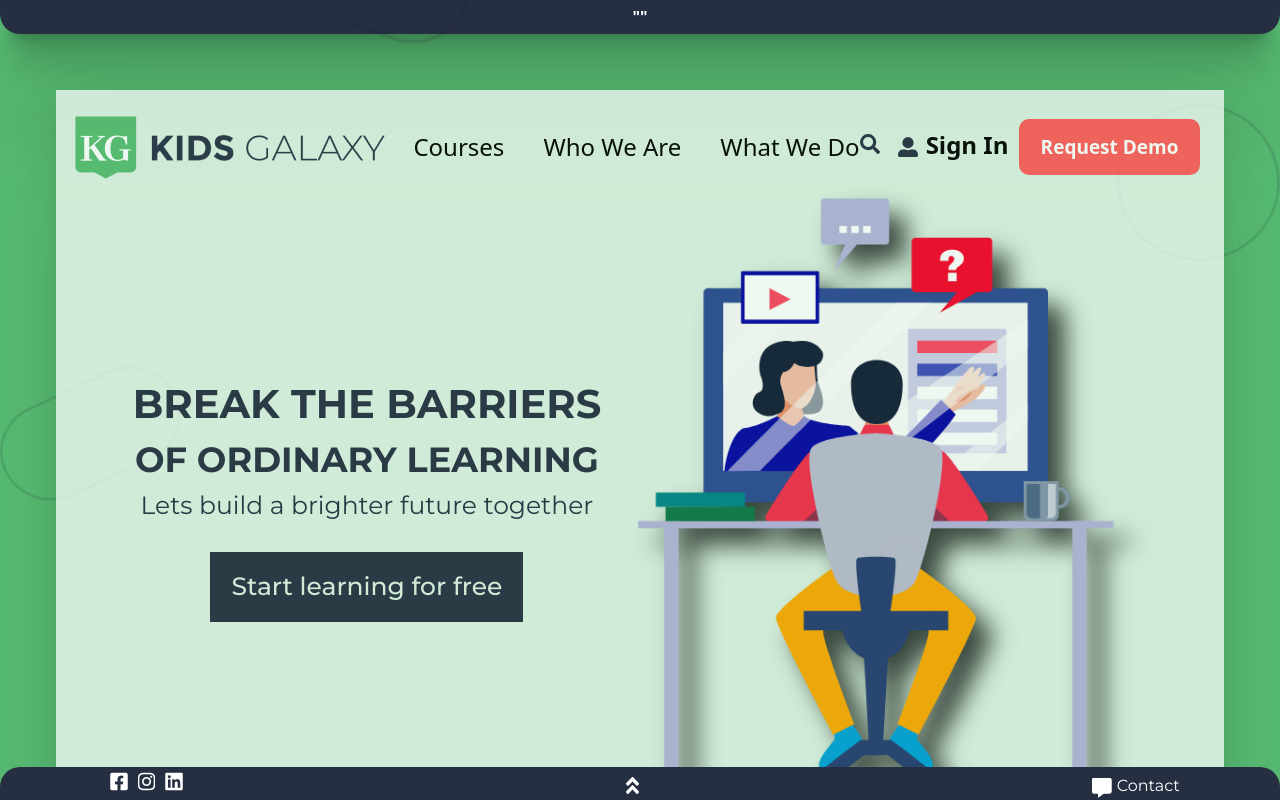
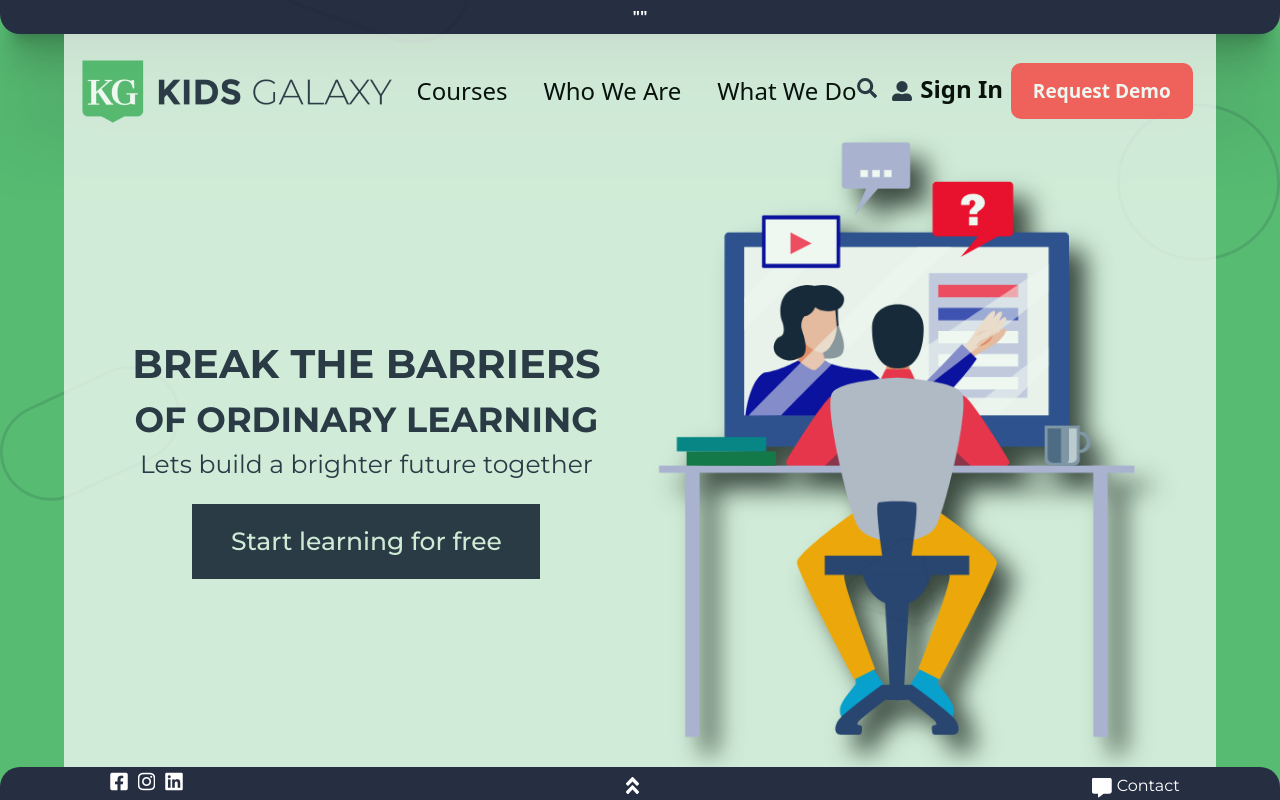
Before and after one commit to pruthilsuryawanshi/LMS, a React (Create React App) app: page / in a window 1280 px wide. Built offline with nearby package versions, Linux system fonts and the light colour scheme; no server answers.

Commit message:
Refractored LandingPage

```diff
--- a/src/App.css
+++ b/src/App.css
@@ -10,7 +10,6 @@
 }
 @media screen and (max-width: 1664px) {
   * {
-    overflow: auto;
-    /* overflow: hidden; */
+    /* overflow: auto; */
   }
 }
--- a/src/Pages/LandingPage.css
+++ b/src/Pages/LandingPage.css
@@ -2,12 +2,17 @@
 
 .landingPageMain {
   display: flex;
+  justify-content: center;
   align-items: center;
-  justify-content: center;
+  /* overflow: hidden; */
+  width: 90%;
+  margin: 0 auto;
+  /* margin-top: 45px; */
+  height: 90%;
 }
 .box {
-  width: 90vh;
-  height: 90vh;
+  /* width: 1664px; */
+  /* height: 794px; */
   opacity: 0.9;
   background: rgb(255, 255, 255, 0.8) !important;
   box-shadow: 0 1.3px 3.2px -6px rgba(0, 0, 0, 0.034),
@@ -125,7 +130,6 @@
   color: rgba(38, 46, 66, 1);
 }
 .c {
-  width: 348px;
   font-family: Montserrat;
   font-style: normal;
   font-weight: normal;
@@ -137,7 +141,10 @@
   transition: background-color 0.4s;
   font-weight: 500;
   font-family: Montserrat;
+  border: 3px solid rgba(38, 46, 66, 1);
   font-size: 25px;
+  width: 348px;
+  margin-top: 20px;
 }
 .start-btn:hover {
   color: rgba(38, 46, 66, 1);
@@ -168,27 +175,31 @@
 /* main start */
 .main {
   display: flex;
-  justify-content: space-between;
+  justify-content: space-around;
   align-items: center;
-  width: 80%;
+  width: 90%;
   margin: 0 auto;
 }
 .mainContent {
   text-align: center;
+  /* flex: 0.5; */
 }
-.mainContent .title {
-  text-align: center;
+.mainImg {
+  width: 43%;
+  /* flex: 0.5; */
 }
 .mainImg img {
+  object-fit: contain;
   width: 100%;
+  margin: 0 auto;
 }
 /* main start */
 
 @media screen and (max-width: 1664px) {
-  /* .box {
-    width: 90vw !important;
-    height: 600px !important;
-  } */
+  .box {
+    /* width: 100vw !important; */
+    /* height: 100vh !important; */
+  }
 }
 @media screen and (max-width: 1664px) {
   .main {
@@ -211,7 +222,14 @@
   .b {
     font-size: 25px;
   }
-  .mainImg img {
-    /* width: 400px; */
+  .main {
+    width: 95%;
+  }
+  .mainContent {
+    flex: 0.5;
+  }
+  .mainImg {
+    flex: 0.5;
+    width: 100px;
   }
 }
--- a/src/Pages/LandingPage.js
+++ b/src/Pages/LandingPage.js
@@ -18,9 +18,9 @@ const LandingPage = ({ inputVisible, setInputVisible }) => {
         alt=""
       />
       <div className="landingPageMain">
-        <div className="box m-14">
+        <div className="box">
           {/*  navbar */}
-          <div className="flex-row navbar">
+          <div className="navbar">
             {/* <!-- kids galaxy logo --> */}
             <div className="">
               <Link to="/">
@@ -95,7 +95,7 @@ const LandingPage = ({ inputVisible, setInputVisible }) => {
                 <h1 className="ab">OF ORDINARY LEARNING</h1>
                 <p className="b">Lets build a brighter future together</p>
               </div>
-              <div className="px-24 py-7 flex justify-center">
+              <div className="startBtn">
                 <button className="font-bg start-btn focus:outline-none c justify-self-center p-4">
                   Start learning for free
                 </button>
```
Also changed, not shown: 1 other file (tests, documents, lock files or other folders).
